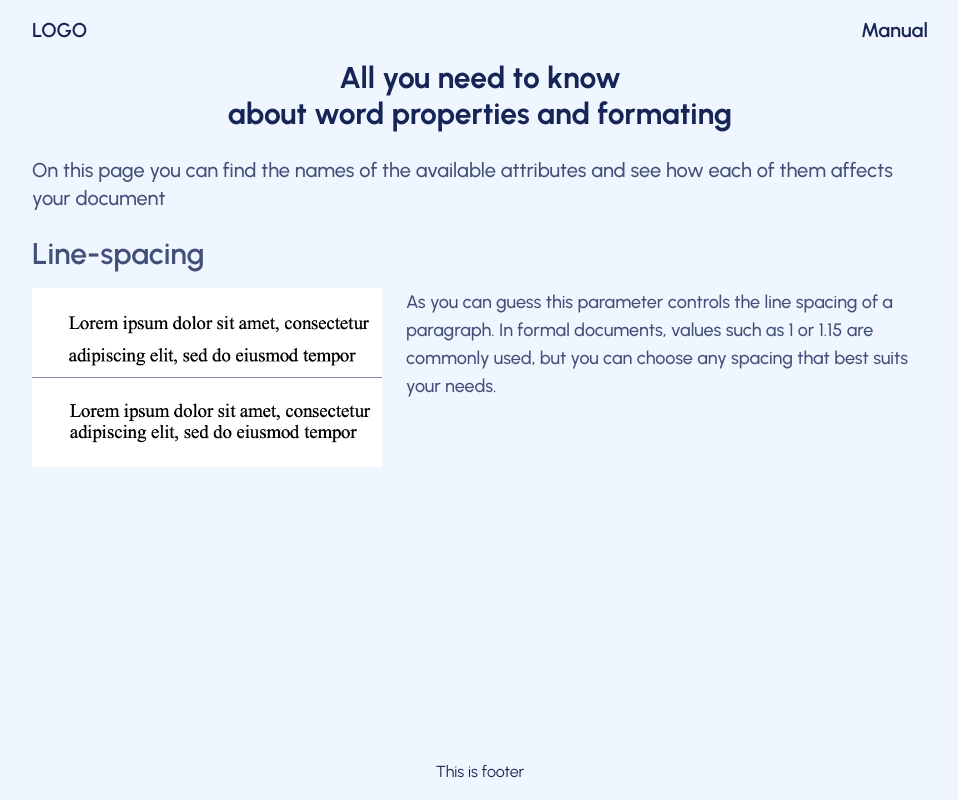
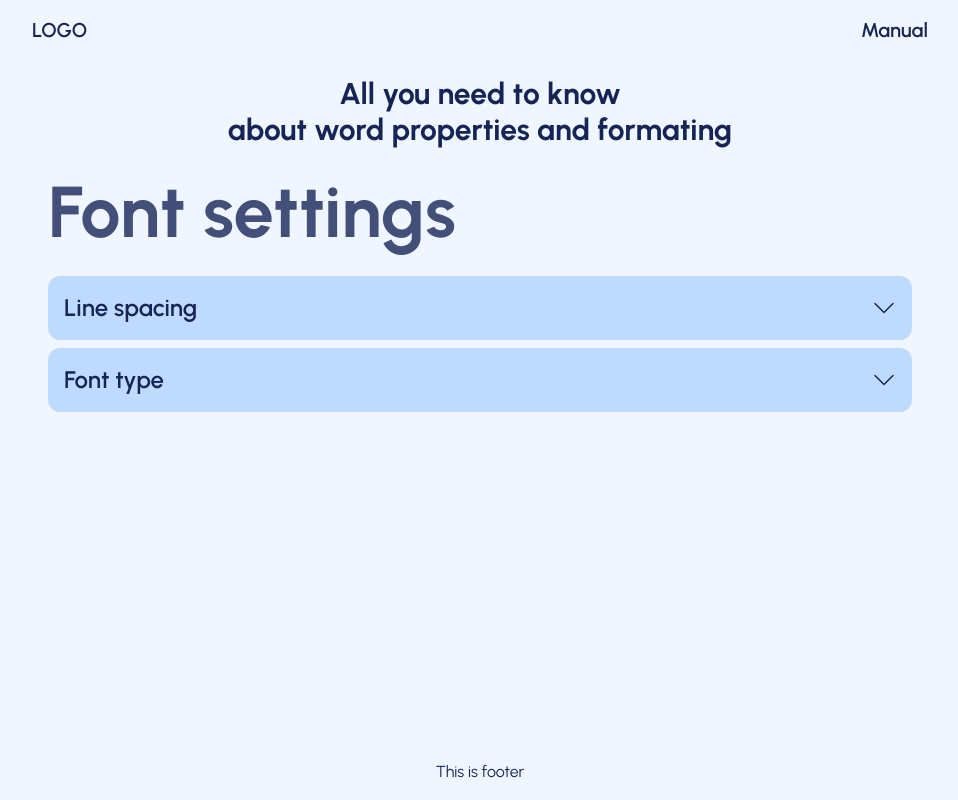
Before and after one commit to EgorFray/fdword, a React (Vite) app in the folder frontend/: page /manual in a window 1280 px wide. Shown: the whole page, without its empty margins (160-1118 px from the left). Built offline with nearby package versions, Linux system fonts and the light colour scheme.

Commit message:
Working on manual page layout

```diff
--- a/frontend/src/pages/Dashboard.jsx
+++ b/frontend/src/pages/Dashboard.jsx
@@ -1,6 +1,6 @@
 import { useEffect, useRef, useState } from "react";
 import Comparator from "../ui/Comparator";
-import Heading from "../ui/Heading";
+import DashboardHeading from "../ui/DashboardHeading";
 import ModifyForm from "../ui/ModifyForm";
 import PageLayout from "../ui/PageLayout";
 
@@ -18,7 +18,7 @@ function Dashboard() {
 
   return (
     <PageLayout>
-      <Heading setOpenForm={setOpenForm} formRef={formRef} />
+      <DashboardHeading setOpenForm={setOpenForm} formRef={formRef} />
       <Comparator />
       <ModifyForm formRef={formRef} openForm={openForm} />
     </PageLayout>
--- a/frontend/src/pages/Manual.jsx
+++ b/frontend/src/pages/Manual.jsx
@@ -1,28 +1,34 @@
+import Dropdown from "../ui/Dropdown";
+import DropdownsLayout from "../ui/DropdownsLayout";
 import ManualHeading from "../ui/ManualHeading";
 import ManualSection from "../ui/ManualSection";
+import ManualSectionHeading from "../ui/ManualSectionHeading";
+import PageLayout from "../ui/PageLayout";
 
 function Manual() {
   return (
-    <>
-      <div className="flex flex-col gap-5">
+    <PageLayout>
       <ManualHeading />
-      </div>
 
-      <p className="mt-6 mb-4 text-xl font-medium text-blue-950/80">
-        On this page you can find the names of the available attributes and see
-        how each of them affects your document
-      </p>
-
+      <ManualSectionHeading />
+      <DropdownsLayout>
+        <Dropdown title="Line spacing">
           <ManualSection
-        argName="Line-spacing"
             imageA="/line-space--1.5.png"
             imageB="/line-space--1.png"
           >
             As you can guess this parameter controls the line spacing of a
-        paragraph. In formal documents, values such as 1 or 1.15 are commonly
-        used, but you can choose any spacing that best suits your needs.
+            paragraph. In formal documents, values such as 1 or 1.15 are
+            commonly used, but you can choose any spacing that best suits your
+            needs.
           </ManualSection>
-    </>
+        </Dropdown>
+
+        <Dropdown title="Font type">
+          <ManualSection reverse="true">Some text for testing</ManualSection>
+        </Dropdown>
+      </DropdownsLayout>
+    </PageLayout>
   );
 }
 
--- a/frontend/src/ui/Heading.jsx
+++ b/frontend/src/ui/DashboardHeading.jsx
@@ -1,6 +1,6 @@
 import Button from "./Button";
 
-function Heading({ setOpenForm }) {
+function DashboardHeading({ setOpenForm }) {
   function handleClick() {
     setOpenForm((open) => !open);
   }
@@ -19,4 +19,4 @@ function Heading({ setOpenForm }) {
   );
 }
 
-export default Heading;
+export default DashboardHeading;
--- /dev/null
+++ b/frontend/src/ui/DropdownsLayout.jsx
@@ -0,0 +1,5 @@
+function DropdownsLayout({ children }) {
+  return <div className="flex flex-col">{children}</div>;
+}
+
+export default DropdownsLayout;
--- a/frontend/src/ui/ManualSection.jsx
+++ b/frontend/src/ui/ManualSection.jsx
@@ -1,10 +1,6 @@
-function ManualSection({ argName, imageA, imageB, children, reverse = false }) {
+function ManualSection({ argName, imageA, children, reverse = false }) {
   return (
-    <>
-      <h2 className="mt-6 mb-4 text-3xl font-semibold text-blue-950/80">
-        {argName}
-      </h2>
-      <section className="grid grid-cols-[350px_1fr] grid-rows-2 gap-x-6">
+    <section className="mx-4 mt-4 mb-6 grid grid-cols-[350px_1fr] gap-x-6">
       {/* Image 1 (before) */}
       <div
         className={`col-start-1 row-start-1 border-b border-blue-950/50 ${reverse ? "order-2" : ""}`}
@@ -15,14 +11,7 @@ function ManualSection({ argName, imageA, imageB, children, reverse = false }) {
           className="w-full"
         />
       </div>
-        {/* Image 2 (after) */}
-        <div className={`col-start-1 row-start-2 ${reverse ? "order-2" : ""}`}>
-          <img
-            src={imageB}
-            alt={`Example of ${argName} before changes`}
-            className="w-full"
-          />
-        </div>
+
       {/* Description */}
       <div
         className={`col-start-2 row-span-2 text-lg font-medium text-blue-950/80 ${reverse ? "order-1" : ""}`}
@@ -30,7 +19,6 @@ function ManualSection({ argName, imageA, imageB, children, reverse = false }) {
         {children}
       </div>
     </section>
-    </>
   );
 }
 
--- /dev/null
+++ b/frontend/src/ui/ManualSectionHeading.jsx
@@ -0,0 +1,9 @@
+function ManualSectionHeading() {
+  return (
+    <span className="text-start text-7xl font-bold text-blue-950/80">
+      Font settings
+    </span>
+  );
+}
+
+export default ManualSectionHeading;
```
Lines whose indentation alone changed are shown as unchanged.
